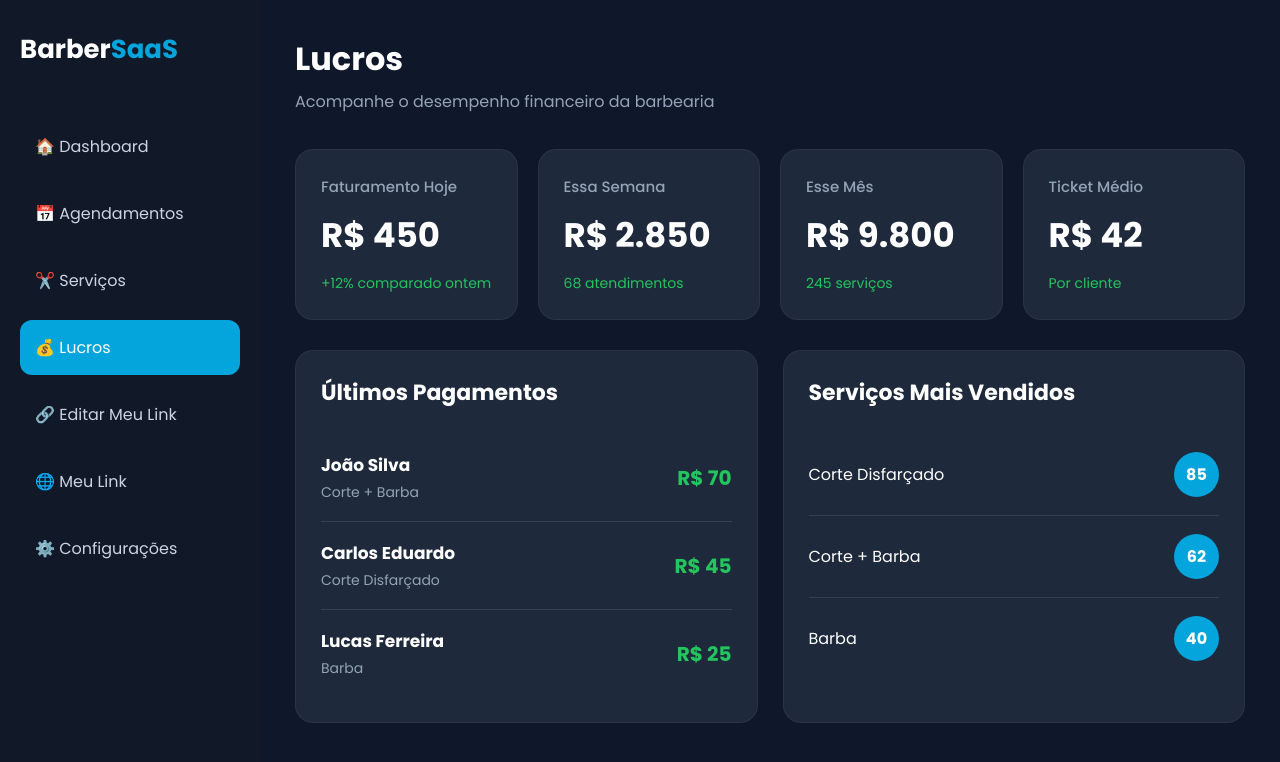
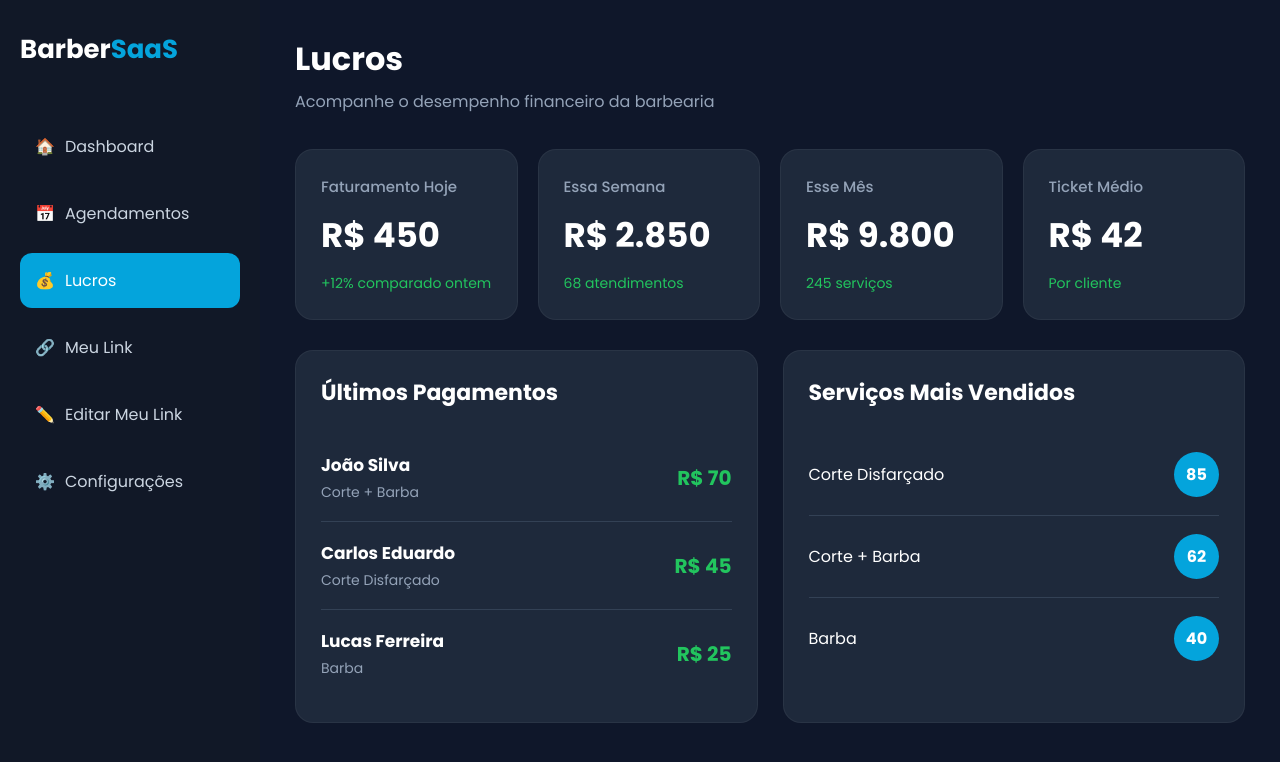
Before and after one commit to jrr17jrr/saas-barbearia, a plain HTML site: page lucros/index.html in a window 1280 px wide. Drawn offline with Linux system fonts and the light colour scheme; files whose address does not match are found by name.

Commit message:
links de navegacao funcionando

```diff
--- a/paginas/lucros/index.html
+++ b/lucros/index.html
@@ -48,67 +48,40 @@
 
 
            <nav class="menu">
-
-
-            <a href="dashboard.html">
-
-                🏠 Dashboard
-
+          <a href="/dashboard/index.html" >
+            <span>🏠</span>
+            Dashboard
           </a>
 
-
-
-            <a href="agendamentos.html">
-
-                📅 Agendamentos
-
+          <a href="/agendamentos/index.html" >
+            <span>📅</span>
+            Agendamentos
           </a>
 
+          <!-- <a href="#">
+            <span>👥</span>
+            Clientes
+          </a> -->
 
-
-            <a href="servicos.html">
-
-                ✂️ Serviços
-
+          <a href="/lucros/index.html" class="active">
+            <span>💰</span>
+            Lucros
           </a>
 
-
-
-            <a href="lucros.html" class="active">
-
-                💰 Lucros
-
+          <a href="/link-agendamento/index.html" target="_blank">
+            <span>🔗</span>
+            Meu Link
           </a>
 
-
-
-
-            <a href="editar-link.html">
-
-                🔗 Editar Meu Link
-
+          <a href="/editar-link/index.html" >
+            <span>✏️</span>
+            Editar Meu Link
           </a>
 
-
-
-
-            <a href="meu-link.html">
-
-                🌐 Meu Link
-
+          <a href="/configuracões/index.html" >
+            <span>⚙️</span>
+            Configurações
           </a>
-
-
-
-
-            <a href="configuracoes.html">
-
-                ⚙️ Configurações
-
-            </a>
-
-
-
         </nav>
 
 
```
Also changed, not shown: agendamentos/index.html (renamed from paginas/agendamentos/index.html, +28 -7 lines), configuracões/index.html (renamed from paginas/configuracões/index.html, +29 -10 lines), dashboard/index.html (renamed from paginas/dashboard/index.html, +5 -5 lines), editar-link/index.html (renamed from paginas/editar-link/index.html, +12 -4 lines), index.html (+2 -2 lines), agendamentos/agendamentos.css (renamed from paginas/agendamentos/agendamentos.css), configuracões/config.css (renamed from paginas/configuracões/config.css), dashboard/dashboard.css (renamed from paginas/dashboard/dashboard.css), dashboard/dashboard.js (renamed from paginas/dashboard/dashboard.js), dashboard/dashboardmob.css (renamed from paginas/dashboard/dashboardmob.css), editar-link/editarlink.css (renamed from paginas/editar-link/editarlink.css), link-agendamento/index.html (renamed from paginas/link-agendamento/index.html), link-agendamento/link-agendamento.css (renamed from paginas/link-agendamento/link-agendamento.css), lucros/lucros.css (renamed from paginas/lucros/lucros.css). Lines whose indentation alone changed are shown as unchanged.
